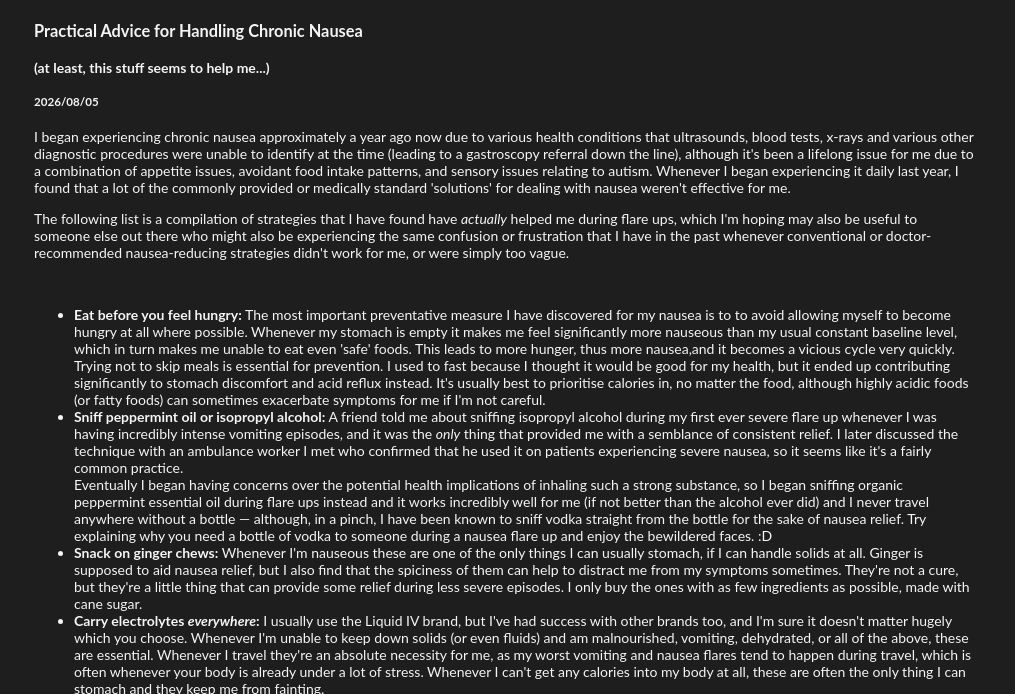
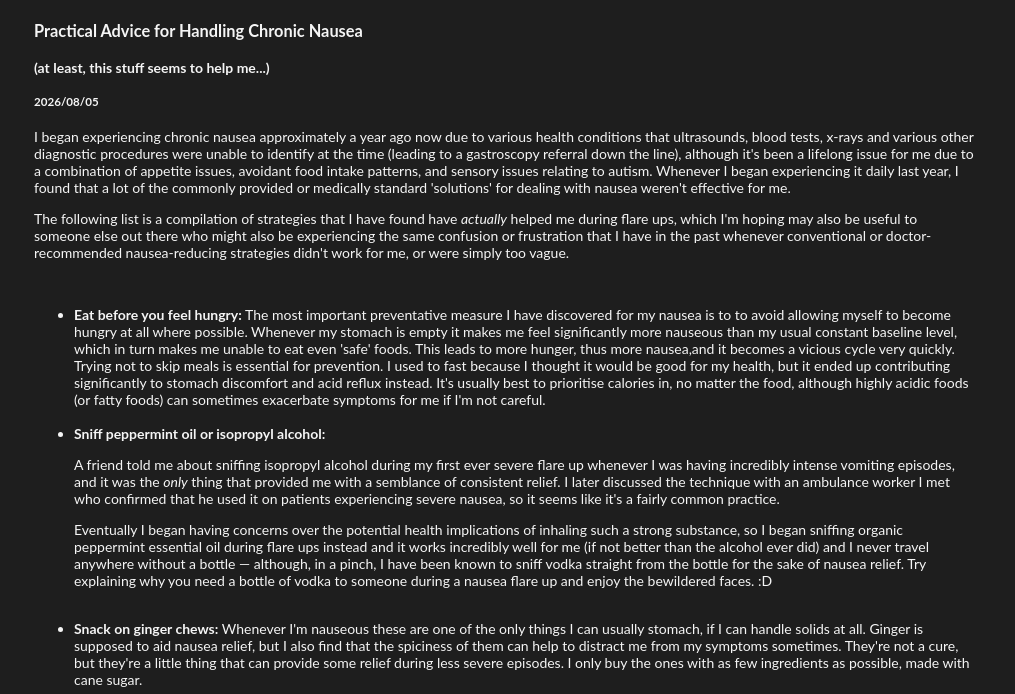
Before and after one commit to invertedvegan/literaturegirl, a website: page src/articles/chronicnausea.html in a window 1280 px wide. Shown: the part 122-816 px from the top of the page, without its empty margins (136-1151 px from the left). Drawn offline with Linux system fonts and the light colour scheme.

Commit message:
add breaks between list items

```diff
--- a/src/articles/chronicnausea.html
+++ b/src/articles/chronicnausea.html
@@ -49,25 +49,30 @@
           contributing significantly to stomach discomfort and acid reflux instead. It's usually best to prioritise
           calories in, no matter the food, although highly acidic foods (or fatty foods) can sometimes exacerbate
           symptoms for me if I'm not careful.</li>
-        <li><strong>Sniff peppermint oil or isopropyl alcohol:</strong> A friend told me about sniffing isopropyl
+        <br>
+        <li><strong>Sniff peppermint oil or isopropyl alcohol:</strong>
+          <p>A friend told me about sniffing isopropyl
             alcohol during my first ever severe flare up whenever I was having incredibly intense vomiting episodes, and
             it was the <em>only</em> thing that provided me with a semblance of consistent relief. I later discussed the
-          technique with an ambulance worker I met who confirmed that he used it on patients experiencing severe nausea,
-          so it seems like it's a fairly common practice.
-          <br>
-          Eventually I began having concerns over the potential health
-          implications of inhaling such a strong substance, so I began sniffing organic peppermint essential oil during
+            technique with an ambulance worker I met who confirmed that he used it on patients experiencing severe
+            nausea,
+            so it seems like it's a fairly common practice.</p>
+          <p>Eventually I began having concerns over the potential health
+            implications of inhaling such a strong substance, so I began sniffing organic peppermint essential oil
+            during
             flare ups instead and it works incredibly well for me (if not better than the alcohol ever did) and I never
             travel anywhere without a bottle — although, in
             a pinch, I have been known to sniff vodka straight from the bottle for the sake of nausea relief. Try
             explaining why you need a bottle of vodka to someone during a nausea flare up and enjoy the
-          bewildered faces. :D
+            bewildered faces. :D</p>
         </li>
+        <br>
         <li><strong>Snack on ginger chews:</strong> Whenever I'm nauseous these are one of the only
           things I can usually stomach, if I can handle solids at all. Ginger is supposed to aid nausea relief, but I
           also find that the spiciness of them can help to distract me from my symptoms sometimes. They're not a cure,
           but they're a little thing that can provide some relief during less severe episodes. I only buy the ones with
           as few ingredients as possible, made with cane sugar.</li>
+        <br>
         <li><strong>Carry electrolytes <em>everywhere</em>:</strong> I usually use the Liquid IV brand, but I've had
           success with other brands too, and I'm sure it doesn't matter hugely which you choose. Whenever I'm unable to
           keep down solids (or even fluids) and am malnourished, vomiting, dehydrated, or all of the above, these are
@@ -75,6 +80,7 @@
           to happen during travel, which is often whenever your body is already under a lot of stress. Whenever I can't
           get any calories into my body at all, these are often the only thing I can stomach and they keep me from
           fainting.</li>
+        <br>
         <li><strong>Avoid the standard BRAT diet if it doesn't work for you:</strong> The 'BRAT' diet is usually what
           doctors recommend for nausea (bananas, rice, applesauce, and toast), although I've had absolutely zero success
           with it. Crackers are another commonly recommended food that cause my nausea to become much worse, and even
@@ -82,6 +88,7 @@
           associated
           with vomiting, and I find them damaging rather than helpful. It's worth experimenting with alternative foods
           if you can, because different things will work for every person.</li>
+        <br>
         <li><strong>Consume meal replacement drinks:</strong> I discovered these (through Huel) during a trip I took to
           London this year where I had an <em>awful</em> flare up. I couldn't eat solid food for days, and whenever
           nausea reaches this stage the critical point is to get calories of any kind in where possible. Normally I am
@@ -91,14 +98,17 @@
           puree where possible to attempt to change the flavour and texture and I find it works very well. I make sure
           to always keep these on me when I'm travelling, as whenever I can't keep down solids these ensure I'm still
           receiving <em>some</em> form of calories and nutrients to prevent total malnutrition.</li>
+        <br>
         <li><strong>Try prescription antiemetics:</strong> I cycle between ondansetron and cyclizine, with varying
           success. Cyclizine is more effective for me in certain situations, but it turns me into a total zombie a lot
           of the time because it acts as a sedative. I regularly need to take these daily, although in my experience
           they absolutely do <em>>not</em> rid you of symptoms completely. Different medications also work for different
           people at different times, and side effects can vary. These aren't the cure-all for me that they were
           initially advertised to be, but they are a useful tool to have.</li>
+        <br>
         <li><strong>Avoid tight or elasticated clothing:</strong> For me, this puts pressure on my abdomen and other
           parts of my body that can either trigger or significantly worsen existing nausea symptoms.</li>
+        <br>
         <li><strong>Consider using a heating pad:</strong> As this provides a strong sensation to a localised area on my
           body that I can easily control, I find it can help to alleviate my discomfort slightly by distracting me a
           little from my symptoms.
@@ -107,26 +117,32 @@
           imagine that's essentially what this is. It's also why I suck on strong cinnamon mints or eat ginger chews
           whenever I
           feel overwhelmed.</li>
+        <br>
         <li><strong>Carry emesis bags for peace of mind:</strong> I always keep these on me whenever I'm commuting or
           travelling anywhere as that's where I'm most likely to experience a flare up away from a bin or bathroom where
           I can safely vomit. They provide me with peace of mind for the worst case scenario, and make things less
           embarrassing if something does go wrong. I find that the peace of mind they provide sometimes makes me feel
           slightly less nauseous, which is a nice bonus.</li>
+        <br>
         <li><strong>Practice slow breathing techniques:</strong> Whenever I have a severe episode this is one of the
           only
           things I can seem to manage, and it usually helps me to hold myself back from vomiting even if only for a
           short time. This and isopropyl alcohol or peppermint oil are my main 'last resort' preventative measures.
           Whenever you are already low in calories or have an irritated stomach, you <em>do not</em> usually want to
           vomit anything else up, despite what many people claim about it being 'best to get it out'.</em></li>
+        <br>
         <li><strong>Avoid looking at moving images:</strong> Despite how tempting it is sometimes to try to distract
           myself with videos or movies whenever I'm stuck in bed sick, I usually find that moving images make my nausea
           worse and vomiting more likely. Maybe it's because it's overstimulating somehow, or causes something akin to
           motion sickness.</li>
+        <br>
         <li><strong>Sit and sleep propped up to prevent acid reflux:</strong> This can help to stop nausea from
           worsening. It's hard to sleep propped up, in my experience, but worth the effort.</li>
+        <br>
         <li><strong>Drink herbal teas after meals:</strong> Specifically peppermint, ginger, and turmeric teas help me.
           Sometimes I find lemongrass also helps. They can aid with digestion directly after eating, which is a helpful
           preventative measure.</li>
+        <br>
         <li><strong>Avoid stress or unnecessary travel:</strong> In general, I try to keep my commuting and general
           schedule to a minimum in any way possible without completely compromising my ability to gain new experiences.
           My quality of life is a lot better whenever I stay in familiar environments and routines, and whenever I do
```
Lines whose indentation alone changed are shown as unchanged.
